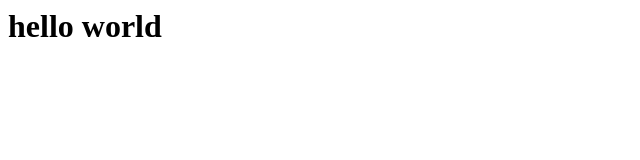
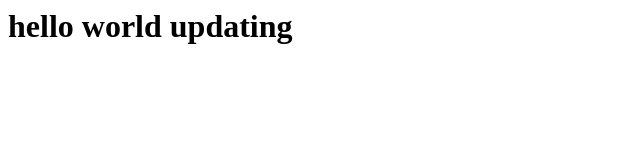
Before and after one commit to awaisqamar/test, a plain HTML site: page index.html in a window 1280 px wide. Shown: the whole page, without its empty margins (0-640 px from the left). Drawn offline with Linux system fonts and the light colour scheme.

Commit message:
updating in sydney file

```diff
--- a/index.html
+++ b/index.html
@@ -1,5 +1,6 @@
 <html>
 <h1>
 hello world
+updating
 </h1>
 </html>
```
